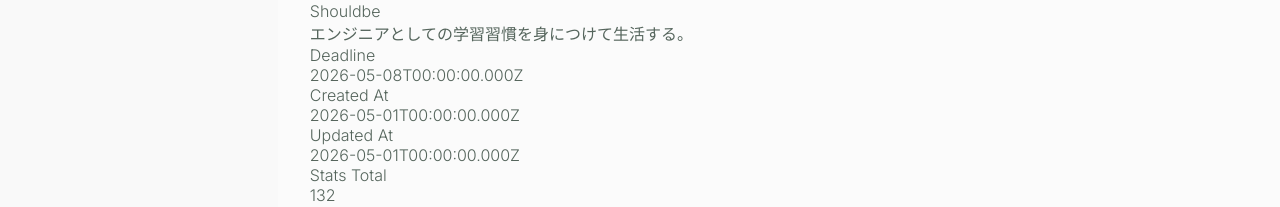
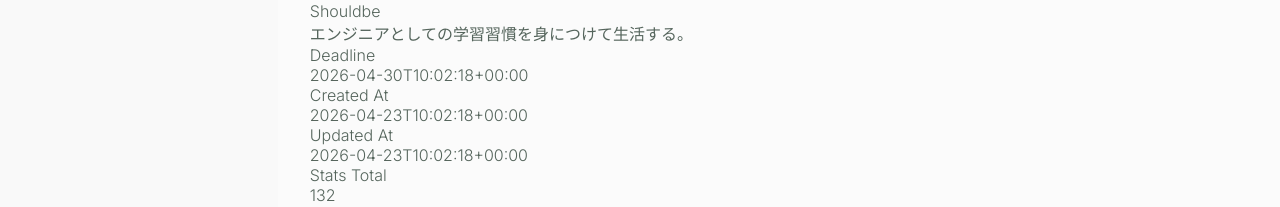
Before and after one commit to CASIXx1/0600-next-context-api, a Next.js app: page /projects in a window 1280 px wide. Shown: the part 413-620 px from the top of the page. Built offline with nearby package versions, Linux system fonts and the light colour scheme.

Commit message:
`ProjectList`をprops化し、固定データから動的データ取得に変更

```diff
--- a/src/app/projects/page.tsx
+++ b/src/app/projects/page.tsx
@@ -1,5 +1,8 @@
 import { ProjectList } from "@/src/components/projects/ProjectList";
+import { getProjects } from "@/src/app/api/datastore";
 
-export default function ProjectsPage() {
-  return <ProjectList />;
+export default async function ProjectsPage() {
+  const projects = getProjects();
+
+  return <ProjectList projects={projects} />;
 }
--- a/src/components/projects/ProjectList.tsx
+++ b/src/components/projects/ProjectList.tsx
@@ -1,18 +1,18 @@
 import { ProjectCard } from "./ProjectCard";
-import { sampleProjects } from "./projects";
+import { Project } from "./projects";
 
-export function ProjectList() {
+export function ProjectList({ projects }: { projects: Project[] }) {
   return (
     <section>
       <h1>プロジェクト</h1>
-      <p>1 / 1 ({sampleProjects.length} 件)</p>
+      <p>1 / 1 ({projects.length} 件)</p>
       <label>
         <input type="checkbox" />
         アーカイブを表示
       </label>
 
       <ul>
-        {sampleProjects.map((project) => (
+        {projects.map((project) => (
           <li key={project.id}>
             <ProjectCard project={project} />
           </li>
--- a/src/components/projects/projects.ts
+++ b/src/components/projects/projects.ts
@@ -24,84 +24,3 @@ export type Project = {
   };
   milestones: string[];
 };
-
-export const sampleProjects: Project[] = [
-  {
-    id: "01aae611-e02f-46d7-997f-d88cd7842c01",
-    name: "プログラミング",
-    slug: "programming",
-    status: "active",
-    color: "#00008c60",
-    goal: "期限日までにフロントエンドエンジニアとして就職する。",
-    shouldbe: "エンジニアとしての学習習慣を身につけて生活する。",
-    deadline: "2026-05-08T00:00:00.000Z",
-    createdAt: "2026-05-01T00:00:00.000Z",
-    updatedAt: "2026-05-01T00:00:00.000Z",
-    stats: {
-      total: 132,
-      kinds: {
-        milestone: 4,
-        task: 30,
-        total: 34,
-      },
-      states: {
-        scheduled: 30,
-        completed: 1,
-        archived: 3,
-      },
-    },
-    milestones: [],
-  },
-  {
-    id: "9a75b860-8587-4a78-98f8-39fae76b82df",
-    name: "英語",
-    slug: "english",
-    status: "active",
-    color: "#0019ff99",
-    goal: "IELTS Overall 7.0 を取得する。",
-    shouldbe: "英語に浸る。",
-    deadline: "2026-05-15T00:00:00.000Z",
-    createdAt: "2026-05-01T00:00:00.000Z",
-    updatedAt: "2026-05-01T00:00:00.000Z",
-    stats: {
-      total: 132,
-      kinds: {
-        milestone: 4,
-        task: 30,
-        total: 34,
-      },
-      states: {
-        scheduled: 30,
-        completed: 1,
-        archived: 3,
-      },
-    },
-    milestones: [],
-  },
-  {
-    id: "f0647d45-78ec-4eb3-b432-712c3131a080",
-    name: "プライベート",
-    slug: "private",
-    status: "active",
-    color: "#00a5ff99",
-    goal: "長期休みに旅行をする",
-    shouldbe: "",
-    deadline: "2026-05-22T00:00:00.000Z",
-    createdAt: "2026-05-01T00:00:00.000Z",
-    updatedAt: "2026-05-01T00:00:00.000Z",
-    stats: {
-      total: 132,
-      kinds: {
-        milestone: 4,
-        task: 30,
-        total: 34,
-      },
-      states: {
-        scheduled: 30,
-        completed: 1,
-        archived: 3,
-      },
-    },
-    milestones: [],
-  },
-];
```
